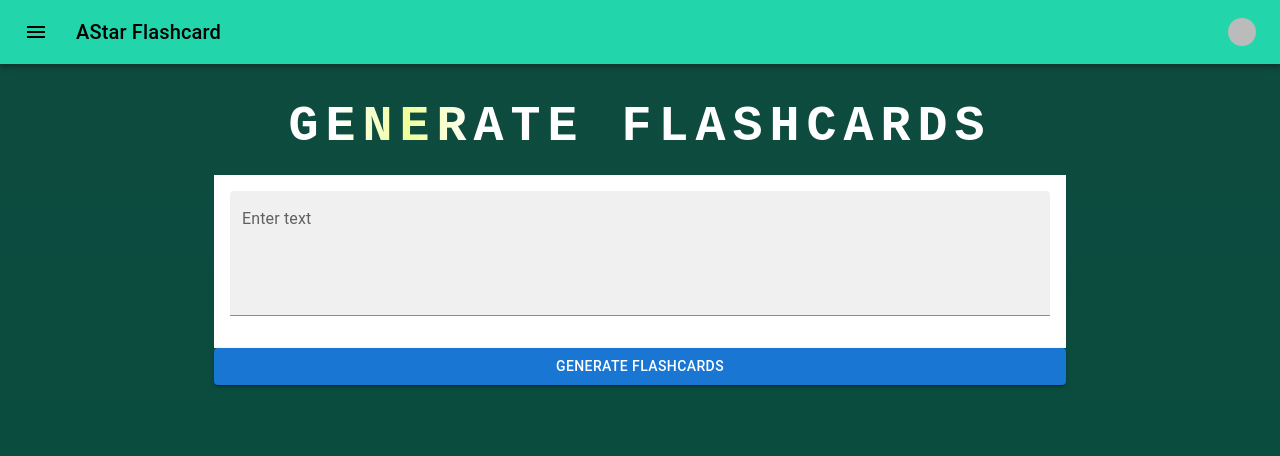
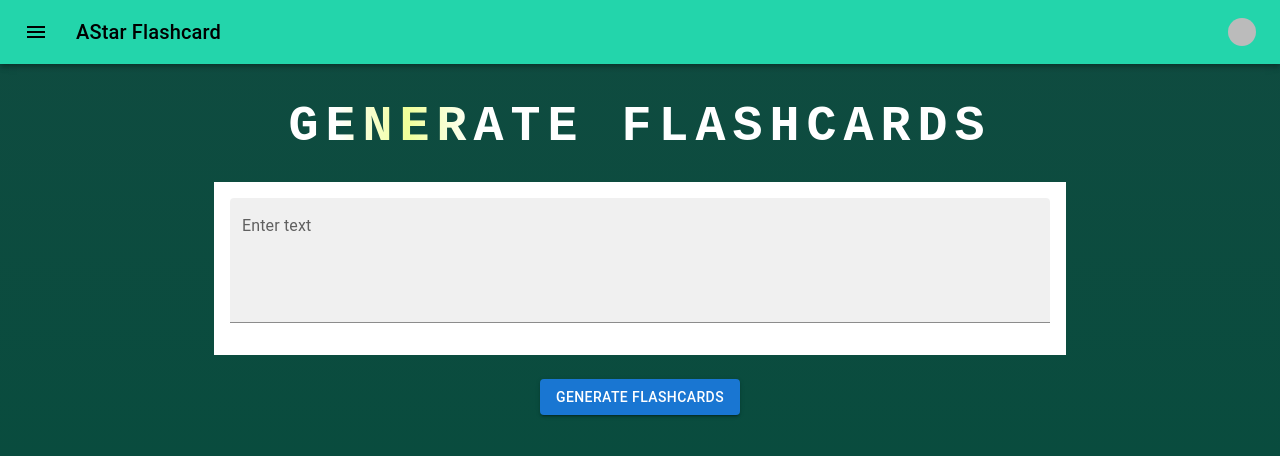
Before and after one commit to Shoheicode/Project-4-AI-Flashcards, a Next.js app: page /generate in a window 1280 px wide. Shown: the top 456 px of the page. Built offline with nearby package versions, Linux system fonts and the light colour scheme; no server answers; sample sign-in values are in the browser's storage; some icons are missing.

Commit message:
updated buttons

```diff
--- a/app/generate/page.js
+++ b/app/generate/page.js
@@ -152,12 +152,13 @@ return (
       <NavBar />
       <Container maxWidth="md">
         <Box minHeight={"90vh"}>
-          <Box
+          <Stack
             sx={{ my: 4 }}
             display={"flex"}
             flexDirection={"column"}
             justifyContent={"center"}
             alignItems={"center"}
+            spacing={3}
           >
             <Typography variant="h4" component="h1" gutterBottom id='generateText'>
               Generate Flashcards
@@ -178,6 +179,7 @@ return (
               sx={{ mb: 2 }}
             />
             </Box>
+            <Box>
               <Button
                 variant="contained"
                 color="primary"
@@ -187,6 +189,7 @@ return (
                 Generate Flashcards
               </Button>
             </Box>
+          </Stack>
 
             {flashcards.length > 0 && (<Box>
               <Stack gap={3}>
```
Lines whose indentation alone changed are shown as unchanged.
